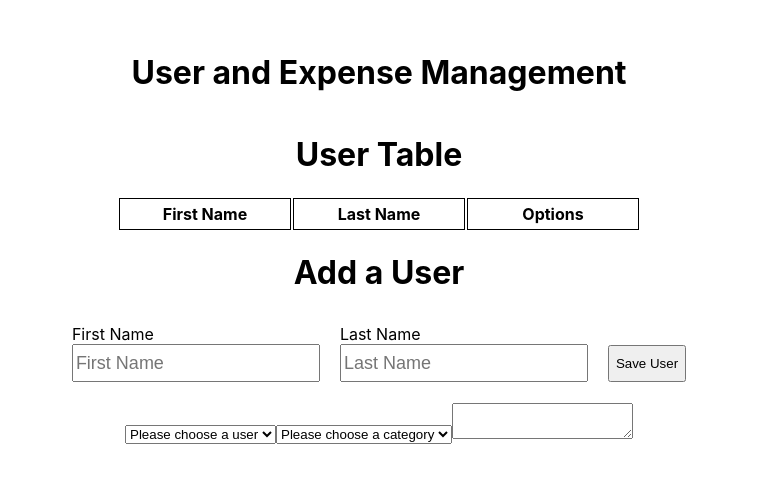
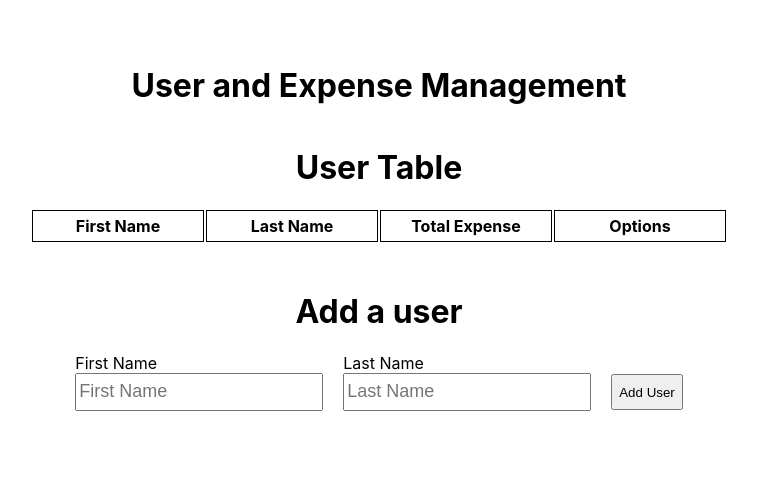
Before and after one commit to VoChrisK/expense_management, a React (Create React App) app: page / in a window 1280 px wide. Shown: the part 162-644 px from the top of the page, without its empty margins (261-1018 px from the left). Built offline with nearby package versions, Linux system fonts and the light colour scheme.

Commit message:
Add Expense Table and Form Inputs

```diff
--- a/src/App.css
+++ b/src/App.css
@@ -5,3 +5,20 @@
   align-items: center;
   height: 100vh;
 }
+
+.table-column {
+  border: 1px solid black;
+  min-width: 10rem;
+  padding: 5px;
+}
+
+.table {
+  display: flex;
+  flex-direction: column;
+  align-items: center;
+}
+
+.form-container {
+  display: flex;
+  flex-direction: column;
+}
--- a/src/App.js
+++ b/src/App.js
@@ -15,7 +15,8 @@ const App = () => {
 
     clonedUsers[userId] = {
       firstName,
-      lastName
+      lastName,
+      totalExpense: 0
     }
 
     setUsers(clonedUsers);
@@ -29,11 +30,51 @@ const App = () => {
     setUsers(clonedUsers);
   }
 
+  const addExpense = (userId, activity, description, cost) => {
+    const clonedExpenses = _.cloneDeep(expenses);
+    const clonedUsers = _.cloneDeep(users);
+
+    clonedExpenses[expenseId] = {
+      userId,
+      activity,
+      description,
+      cost
+    }
+    clonedUsers[userId].totalExpense += Number(cost);
+
+    setExpenses(clonedExpenses);
+    setUsers(clonedUsers);
+    setExpenseId(expenseId + 1);
+  }
+
+  const deleteExpense = (expenseId, userId, cost) => {
+    const clonedExpenses = _.cloneDeep(expenses);
+    const clonedUsers = _.cloneDeep(users);
+
+    console.log(expenseId);
+
+    delete clonedExpenses[expenseId];
+
+    clonedUsers[userId].totalExpense -= Number(cost);
+
+    setExpenses(clonedExpenses);
+    setUsers(clonedUsers);
+  }
+
   return (
     <div className="home">
       <h1>User and Expense Management</h1>
-      <User users={users} addUser={addUser} deleteUser={deleteUser} />
-      <Expense users={users} />
+      <User
+        users={users}
+        addUser={addUser}
+        deleteUser={deleteUser}
+      />
+      <Expense
+        users={users}
+        expenses={expenses}
+        addExpense={addExpense}
+        deleteExpense={deleteExpense}
+      />
     </div>
   );
 }
--- a/src/components/Expense/Expense.jsx
+++ b/src/components/Expense/Expense.jsx
@@ -6,24 +6,69 @@ const categories = [
   "Office Equipment"
 ]
 
-const Expense = ({ users }) => {
-  return (
-    <div>
-      <form>
-        <select defaultValue="">
-          <option value="" disabled>Please choose a user</option>
-          {
-            Object.values(users).map((user) => {
-              const {firstName, lastName} = user;
+const Expense = ({ users, expenses, addExpense, deleteExpense }) => {
+  const handleOnSubmit = (event) => {
+    event.preventDefault();
+
+    const userId = event.target[0].value;
+    const activity = event.target[1].value;
+    const description = event.target[2].value;
+    const cost = event.target[3].value;
+
+    addExpense(userId, activity, description, cost);
+  }
 
   return (
-                <option value={firstName + lastName}>{firstName} {lastName}</option>
+    Object.entries(users).length > 0 &&
+      <div>
+        <table className='table'>
+          <h1>Expense Table</h1>
+          <tr>
+            <th className='table-column'>User</th>
+            <th className='table-column'>Activity</th>
+            <th className='table-column'>Description</th>
+            <th className='table-column'>Cost</th>
+            <th className='table-column'>Options</th>
+          </tr>
+          {
+            Object.entries(expenses).map((expense) => {
+              const user = users[expense[1].userId];
+
+              return (
+                <tr>
+                  <th className='table-column'>{user.firstName} {user.lastName}</th>
+                  <th className='table-column'>{expense[1].activity}</th>
+                  <th className='table-column'>{expense[1].description}</th>
+                  <th className='table-column'>{expense[1].cost}</th>
+                  <th className='table-column'>
+                    <button className='user-options'>Edit</button>
+                    <button className='user-options' onClick={() => deleteExpense(expense[0], expense[1].userId, expense[1].cost)}>Delete</button>
+                  </th>
+                </tr>
+              );
+            })
+          }
+        </table>
+        <form onSubmit={handleOnSubmit}>
+          <h1 className='center-header'>Add an expense</h1>
+          <div className="user-form">
+            <div className='form-container'>
+              <label>Choose a user</label>
+              <select defaultValue="" required>
+                <option value="" disabled>Select</option>
+                {
+                  Object.entries(users).map((user) => {
+                    return (
+                      <option value={user[0]}>{user[1].firstName} {user[1].lastName}</option>
                     );
                   })
                 }
               </select>
-        <select defaultValue="">
-          <option value="" disabled>Please choose a category</option>
+            </div>
+            <div className='form-container'>
+              <label>Choose an activity</label>
+              <select defaultValue="" required>
+                <option value="" disabled>Select</option>
                 {
                   categories.map((category) => {
                     return (
@@ -32,7 +77,17 @@ const Expense = ({ users }) => {
                   })
                 }
               </select>
-        <textarea></textarea>
+            </div>
+            <div className='form-container'>
+              <label>Description</label>
+              <textarea required></textarea>
+            </div>
+            <div className='form-container'>
+              <label>Cost</label>
+              <input type='number' placeholder='0' required />
+            </div>
+            <button>Add Expense</button>
+          </div>
         </form>
       </div>
   );
--- a/src/components/User/User.css
+++ b/src/components/User/User.css
@@ -1,9 +1,3 @@
-.user-table {
-  display: flex;
-  flex-direction: column;
-  align-items: center;
-}
-
 .name-input {
   width: 15rem;
   height: 2rem;
@@ -15,13 +9,6 @@
 .user-form {
   display: flex;
   align-items: center;
-  margin-top: 2rem;
-}
-
-.name-column {
-  border: 1px solid black;
-  min-width: 10rem;
-  padding: 5px;
 }
 
 .user-options {
@@ -37,6 +24,7 @@
   height: 2.3rem;
 }
 
-.center-header{
+.center-header {
+  margin-top: 3rem;
   text-align: center;
 }
--- a/src/components/User/User.jsx
+++ b/src/components/User/User.jsx
@@ -13,20 +13,22 @@ const User = ({ users, addUser, deleteUser }) => {
 
   return (
     <>
-      <table className='user-table'>
+      <table className='table'>
         <h1>User Table</h1>
         <tr>
-          <th className='name-column'>First Name</th>
-          <th className='name-column'>Last Name</th>
-          <th className='name-column'>Options</th>
+          <th className='table-column'>First Name</th>
+          <th className='table-column'>Last Name</th>
+          <th className='table-column'>Total Expense</th>
+          <th className='table-column'>Options</th>
         </tr>
         {
           Object.entries(users).map((user) => {
             return (
               <tr>
-                <th className='name-column'>{user[1].firstName}</th>
-                <th className='name-column'>{user[1].lastName}</th>
-                <th className='name-column'>
+                <th className='table-column'>{user[1].firstName}</th>
+                <th className='table-column'>{user[1].lastName}</th>
+                <th className='table-column'>{user[1].totalExpense}</th>
+                <th className='table-column'>
                   <button className='user-options'>Edit</button>
                   <button className='user-options' onClick={() => deleteUser(user[0])}>Delete</button>
                 </th>
@@ -36,17 +38,17 @@ const User = ({ users, addUser, deleteUser }) => {
         }
       </table>
       <form onSubmit={handleOnSubmit}>
-          <h1 className='center-header'>Add a User</h1>
+        <h1 className='center-header'>Add a user</h1>
         <div className="user-form">
-            <div className='name-container'>
+          <div className='form-container'>
             <label>First Name</label>
             <input type='text' placeholder='First Name' className='name-input' required />
           </div>
-            <div className='name-container'>
+          <div className='form-container'>
             <label>Last Name</label>
             <input type='text' placeholder='Last Name' className='name-input' required />
           </div>
-            <button className='save-user'>Save User</button>
+          <button className='save-user'>Add User</button>
         </div>
       </form>
     </>
```
Lines whose indentation alone changed are shown as unchanged.
